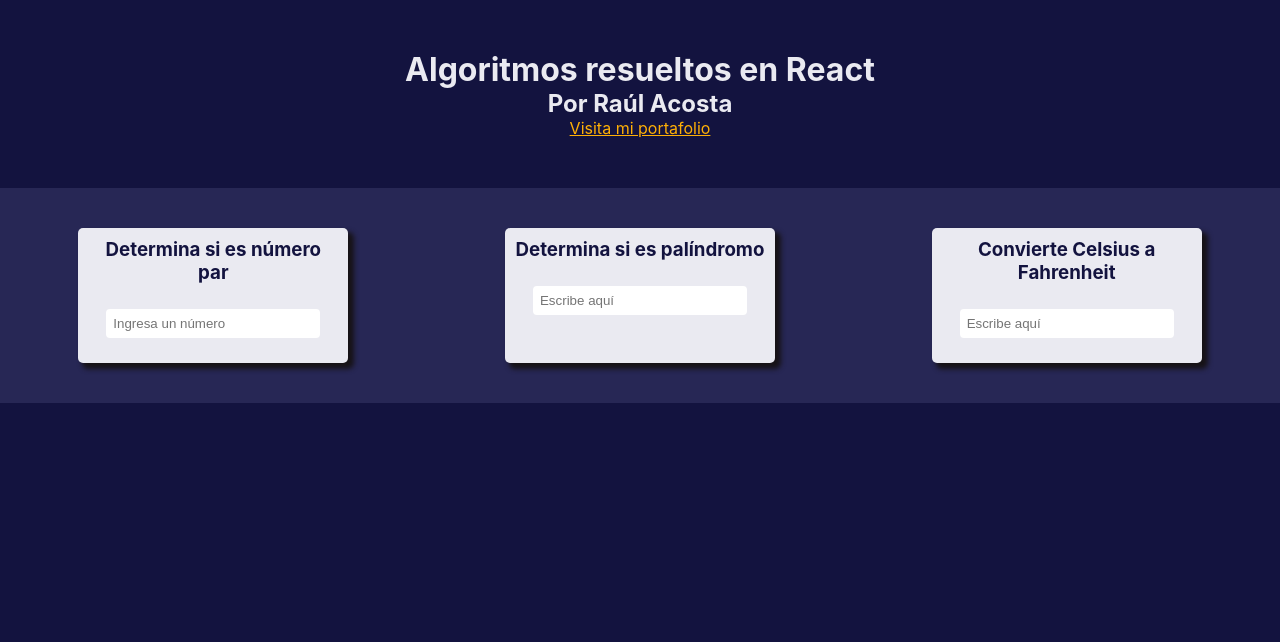
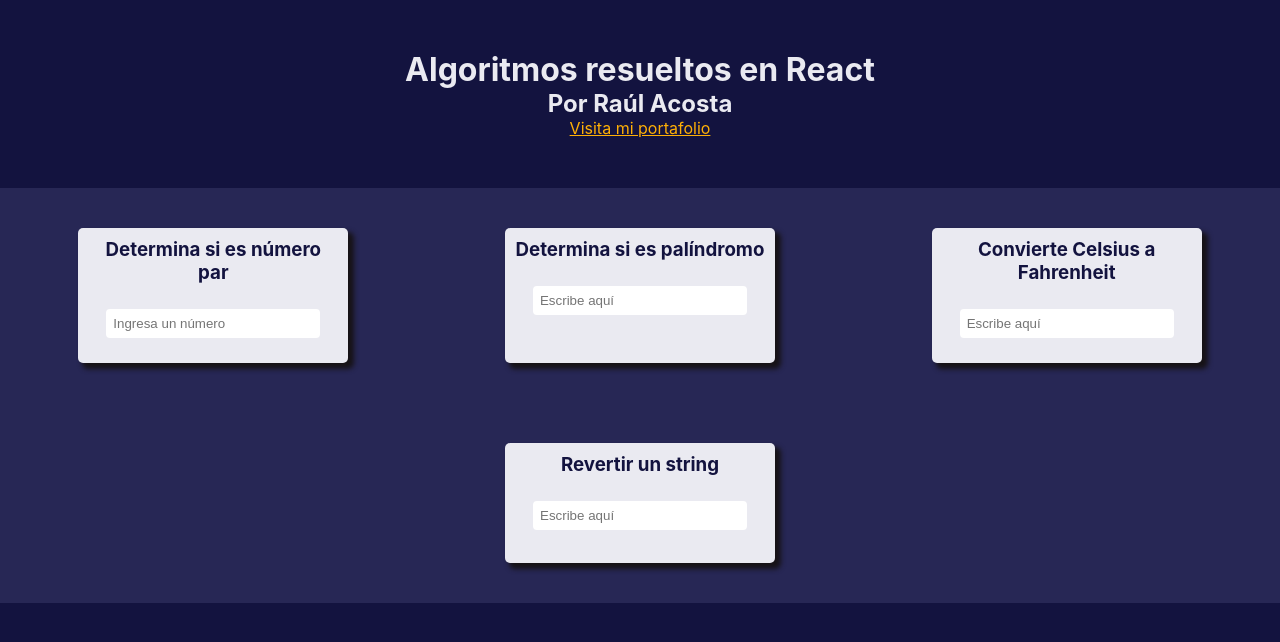
Before and after one commit to RaulAcostaDeveloper/AlgoritmosEnReact, a React (Create React App) app: page / in a window 1280 px wide. Shown: the top 642 px of the page. Built offline with nearby package versions, Linux system fonts and the light colour scheme.

Commit message:
Revertir un string

```diff
--- /dev/null
+++ b/src/Components/Algoritmos/RevertirUnString.js
@@ -0,0 +1,28 @@
+import { useState, useEffect } from "react";
+
+const RevertirUnString = ()=> {
+    const [cadena, setCadena] = useState('');
+    const [cadenaRev, setCadenaRev] = useState('');
+    useEffect(()=>{
+        if (cadena) {
+            let res="";
+            for (let i = cadena.length - 1; i >= 0; i--) {
+                res += cadena[i];
+            }
+            setCadenaRev(res);
+        }
+    },[cadena])
+    return (
+        <>
+        <div className="block100">
+            <input placeholder='Escribe aquí' value={cadena} onChange={(e)=>setCadena(e.target.value)}/>
+        </div>
+        {cadena&&
+            <div  className="block100">
+                <p>La cadena revertida es <b>{cadenaRev}</b></p>
+            </div>
+        }
+        </>
+    )
+}
+export default RevertirUnString;
--- a/src/Components/SeccionAlgoritmos.js
+++ b/src/Components/SeccionAlgoritmos.js
@@ -1,9 +1,10 @@
 import '../Styles/SeccionAlgoritmos.css';
 import ContenedorAlgoritmo from './ContenedorAlgoritmo';
+// Algoritmos
 import DeterminaSiEsPalindromo from './Algoritmos/DeterminarSiEsPalindromo';
 import ConvertirCelsiusAFahrenheit from './Algoritmos/ConvertirCelsiusAFahrenheit';
-// Algoritmos
 import DeterminaSiEsNumeroPar from './Algoritmos/DeterminaSiEsNumeroPar';
+import RevertirUnString from './Algoritmos/RevertirUnString';
 const SeccionAlgoritmos = () => {
     return (
         <div className="seccionAlgoritmos">
@@ -16,6 +17,9 @@ const SeccionAlgoritmos = () => {
             <ContenedorAlgoritmo titulo={'Convierte Celsius a Fahrenheit'}>
                 <ConvertirCelsiusAFahrenheit/>
             </ContenedorAlgoritmo>
+            <ContenedorAlgoritmo titulo = {'Revertir un string'}>
+                <RevertirUnString/>
+            </ContenedorAlgoritmo>
         </div>
     )
 }
```
